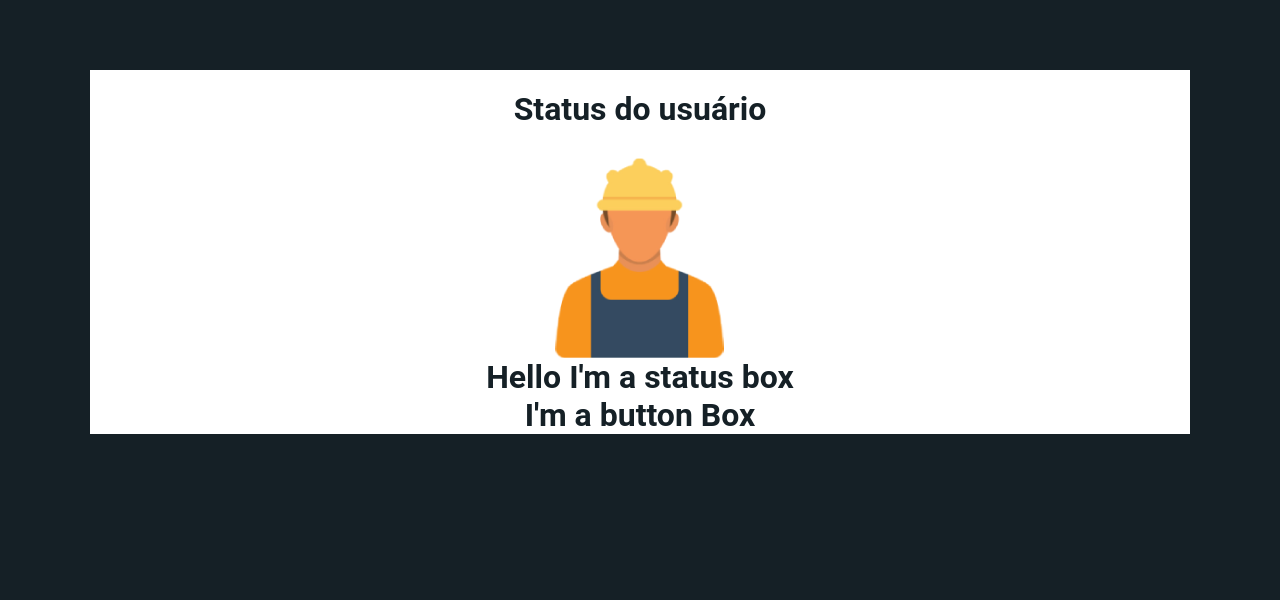
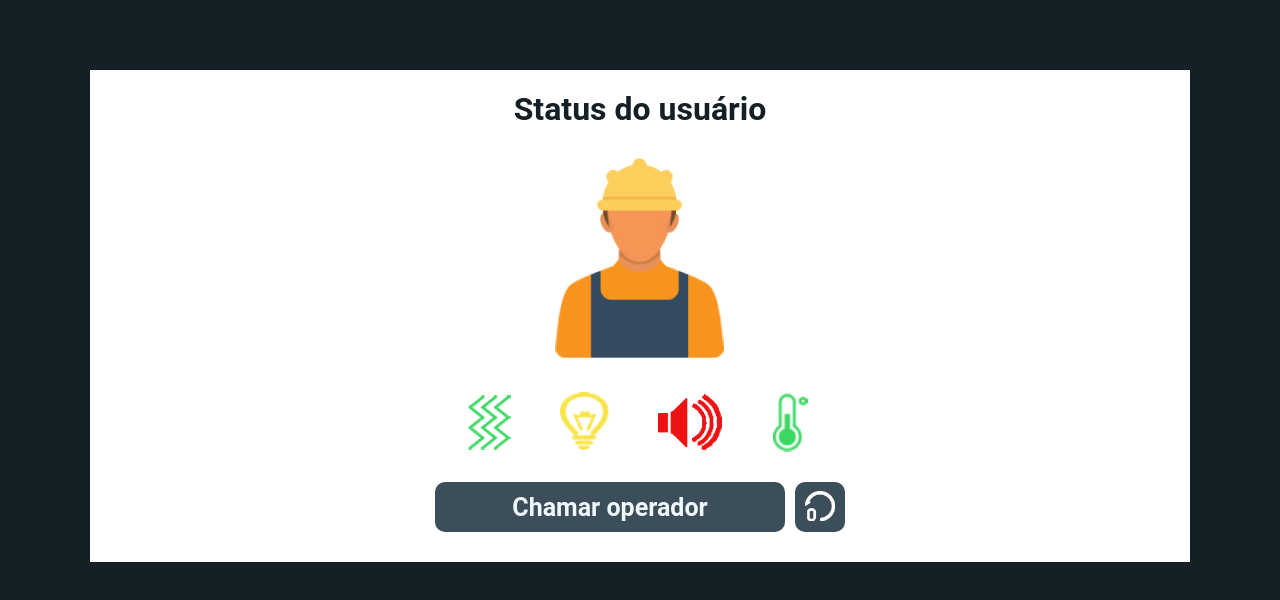
Before and after one commit to YSteinmetz/tccFront, a React (Vite) app: page / in a window 1280 px wide. Shown: the top 600 px of the page. Built offline with nearby package versions, Linux system fonts and the light colour scheme.

Commit message:
allInterfaceBuilded

```diff
--- a/src/components/ButonBox/index.tsx
+++ b/src/components/ButonBox/index.tsx
@@ -8,7 +8,14 @@ export function ButonBox(){
 
     return(
         <div className={styles.contentWrapper}>
-            <h1>I'm a button Box</h1>
+            <div className={styles.contentButtonsWrapper}>
+                <button className={styles.buttonCallOperator}> {"Chamar operador"} </button>
+                <button
+                type="button"
+                className={styles.buttonAcknowledgeAlarms}>
+                            <img className={styles.imageAcknowledgeAlarms} src={imagesWrapper.icons.pontoZero} alt="Ponto zero" />
+                </button>
+            </div>
         </div>
     )
 }
--- a/src/components/ButonBox/styles.module.scss
+++ b/src/components/ButonBox/styles.module.scss
@@ -6,4 +6,49 @@
     display: flex;
     flex-direction: column;
     align-items: center;
+    height: 100px;
 }
+
+.contentButtonsWrapper{
+    display: flex;
+    flex-direction: row;
+    margin: auto;
+    margin-top: 20px;
+}
+
+.buttonCallOperator{
+    height: 50px;
+    width: 350px;
+    background-color: #3b4e59;
+    font-size: 25px;
+    color: aliceblue;
+    border-radius: 10px;
+    padding: 5px;
+    font-weight: bold;
+    border-color: transparent;
+
+    &:hover{
+        filter: brightness(0.8);
+    }
+}
+
+.buttonAcknowledgeAlarms{
+    height: 50px;
+    width: 50px;
+    margin-left: 10px;
+    background-color: #3b4e59;
+    border-radius: 10px;
+    padding: 5px;
+    border-color: transparent;
+
+
+    &:hover{
+        filter: brightness(0.8);
+    }
+}
+
+.imageAcknowledgeAlarms{
+    height: 30px;
+    width: 30px;
+    background-color: transparent;
+}
--- a/src/components/StatusBox/index.tsx
+++ b/src/components/StatusBox/index.tsx
@@ -1,9 +1,16 @@
 import styles from './styles.module.scss'
+import { imagesWrapper } from '../../assets/images'
+
 
 export function StatusBox(){
     return(
         <div className={styles.contentWrapper}>
-            <h1>Hello I'm a status box</h1>
+            <div className={styles.contentIcons}>
+                <img src={imagesWrapper.vibracaoImages.normalVibracao} alt="Vibracao" />
+                <img className={styles.contentIconLuminosidade} src={imagesWrapper.luminosidadeImages.alertaLuminosidade} alt="Luminosidade" />
+                <img className={styles.contentIconRuido} src={imagesWrapper.ruidoImages.riscoRuido} alt="Ruido" />
+                <img className={styles.contentIconTemperatura} src={imagesWrapper.temperaturaImages.normaltemperatura} alt="Temperatura" />
+            </div>
         </div>
     )
 }
--- a/src/components/StatusBox/styles.module.scss
+++ b/src/components/StatusBox/styles.module.scss
@@ -7,3 +7,16 @@
     flex-direction: column;
     align-items: center;
 }
+
+.contentIcons{
+    margin-top: 30px;
+}
+.contentIconTemperatura{
+    margin-left: 30px;
+}
+.contentIconRuido{
+    margin-left: 35px;
+}
+.contentIconLuminosidade{
+    margin-left: 25px;
+}
```
